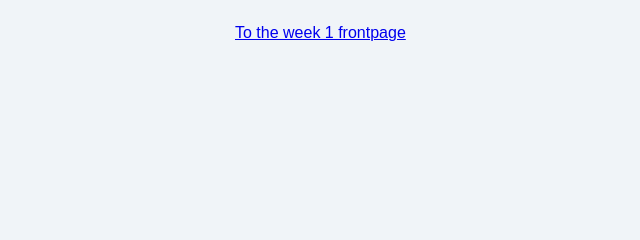
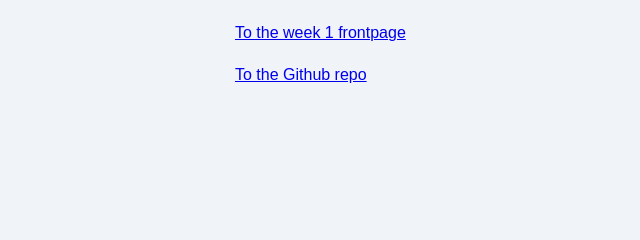
Before and after one commit to n0almo00/Week-2, a Flask app: template templates/index.html in a window 1280 px wide. Shown: the part 134-374 px from the top of the page, without its empty margins (5-645 px from the left). Run offline with Flask 3, Linux system fonts and the light colour scheme; the template is opened without the code that fills it, so the values that code supplies are empty.

Commit message:
Add link to GitHub repository in index.html

```diff
--- a/templates/index.html
+++ b/templates/index.html
@@ -23,5 +23,6 @@
   <h1>Week 2: Python web app</h1>
   <p>Page loads: {{ kaynnit }}</p>
   <p><a href="/">To the week 1 frontpage</a></p>
+  <p><a href="https://github.com/n0almo00/Week-2">To the Github repo</a></p>
 </body>
 </html>
```
